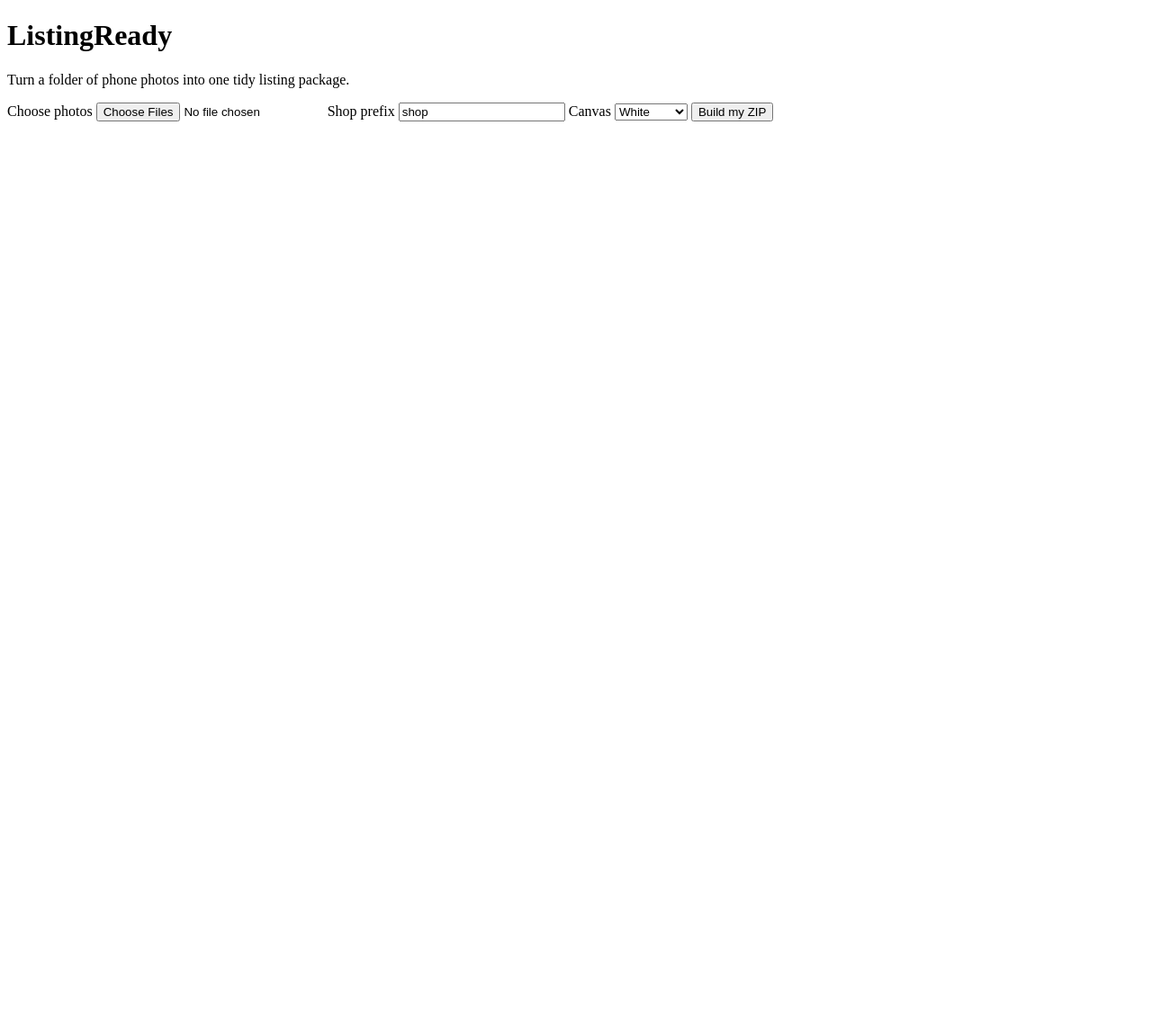
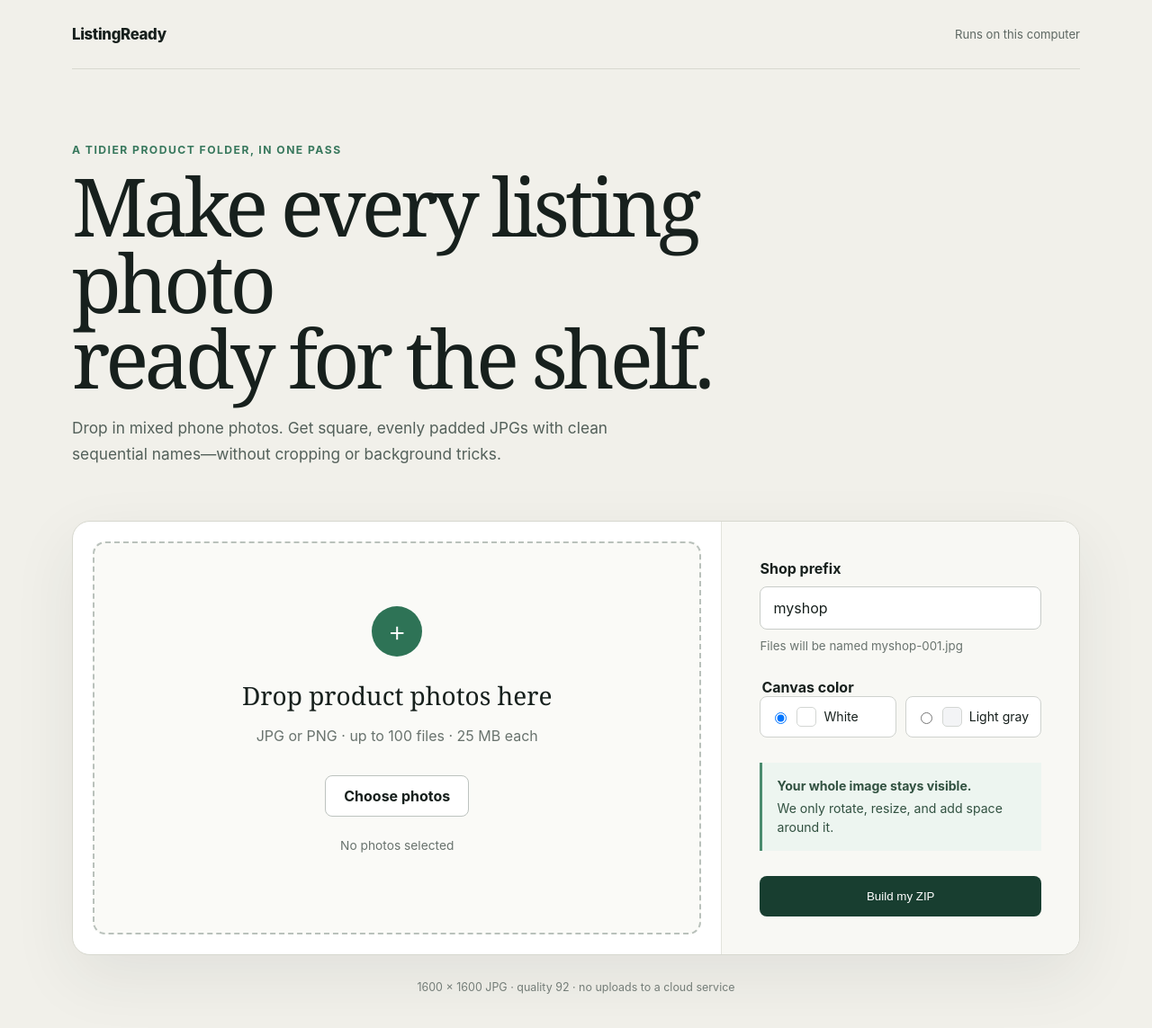
Before and after one commit to cxing4307-afk/ListingReady, a Flask app: page / in a window 1280 px wide. Shown: the whole page at 90% size. Before the commit the page ends 135 px from the top, so only its background shows below. Run offline with Flask 3, Linux system fonts and the light colour scheme.

Commit message:
wire up the drop zone

```diff
--- /dev/null
+++ b/listingready/static/app.css
@@ -0,0 +1,72 @@
+:root {
+  color: #17201d;
+  background: #f1f0ea;
+  font-family: Inter, ui-sans-serif, system-ui, -apple-system, BlinkMacSystemFont, "Segoe UI", sans-serif;
+  font-synthesis: none;
+}
+
+* { box-sizing: border-box; }
+
+body { margin: 0; min-height: 100vh; }
+
+.shell { width: min(1120px, calc(100% - 40px)); margin: 0 auto; }
+
+header {
+  display: flex;
+  align-items: center;
+  justify-content: space-between;
+  padding: 28px 0;
+  border-bottom: 1px solid #d8d8cf;
+}
+
+.wordmark { color: inherit; font-size: 1.05rem; font-weight: 760; letter-spacing: -.02em; text-decoration: none; }
+.local-note { color: #5e6863; font-size: .82rem; }
+
+.intro { padding: 70px 0 42px; max-width: 820px; }
+.eyebrow { color: #38785d; font-size: .76rem; font-weight: 750; letter-spacing: .12em; text-transform: uppercase; }
+h1 { margin: 12px 0 22px; font-family: Georgia, serif; font-size: clamp(3rem, 7vw, 6rem); font-weight: 500; letter-spacing: -.055em; line-height: .94; }
+.lede { max-width: 670px; color: #53605a; font-size: 1.08rem; line-height: 1.7; }
+
+.workspace {
+  display: grid;
+  grid-template-columns: minmax(0, 1.45fr) minmax(300px, .8fr);
+  overflow: hidden;
+  margin-bottom: 28px;
+  border: 1px solid #d7d8cf;
+  border-radius: 20px;
+  background: #fff;
+  box-shadow: 0 24px 70px rgba(42, 51, 47, .08);
+}
+
+.drop-card { min-height: 430px; padding: 70px 36px; text-align: center; border: 2px dashed #b9c1bb; margin: 22px; border-radius: 14px; background: #fafaf7; transition: border-color .15s, background .15s; }
+.drop-card.is-over { border-color: #34795b; background: #f1f8f4; }
+.drop-icon { display: grid; place-items: center; width: 56px; height: 56px; margin: 0 auto 24px; border-radius: 50%; color: white; background: #2e7356; font-size: 2rem; font-weight: 300; }
+.drop-card h2 { margin: 0; font-family: Georgia, serif; font-size: 1.75rem; font-weight: 500; }
+.drop-card > p { color: #69736e; }
+.choose-button { display: inline-block; margin: 18px 0 10px; padding: 12px 20px; border: 1px solid #bdc3bf; border-radius: 8px; background: white; cursor: pointer; font-weight: 700; }
+.choose-button:hover { border-color: #34795b; }
+.file-input { position: absolute; width: 1px; height: 1px; clip: rect(0 0 0 0); overflow: hidden; }
+.file-summary { min-height: 1.3em; font-size: .86rem; }
+
+.settings { display: flex; flex-direction: column; gap: 28px; padding: 42px; border-left: 1px solid #e3e4dc; background: #f8f8f4; }
+.field { display: grid; gap: 10px; margin: 0; padding: 0; border: 0; }
+.field > label, legend { font-weight: 730; }
+.field input[type="text"], .field > input { width: 100%; padding: 13px 14px; border: 1px solid #c8ccc8; border-radius: 8px; background: white; color: inherit; font: inherit; }
+.field small { color: #6a746f; }
+.swatches { display: flex; gap: 10px; }
+.swatch-option { display: flex; flex: 1; align-items: center; gap: 8px; padding: 11px; border: 1px solid #cfd2ce; border-radius: 8px; background: white; cursor: pointer; font-size: .88rem; }
+.swatch { width: 22px; height: 22px; border: 1px solid #d3d6d3; border-radius: 5px; }
+.swatch.white { background: #fff; }
+.swatch.gray { background: #f3f4f6; }
+.promise { display: grid; gap: 5px; padding: 16px; border-left: 3px solid #4a8b6e; background: #edf5f0; color: #315140; font-size: .88rem; line-height: 1.45; }
+.export-button { margin-top: auto; padding: 15px 18px; border: 0; border-radius: 8px; color: white; background: #183e30; cursor: pointer; font: 700 1rem inherit; }
+.export-button:hover { background: #235841; }
+footer { padding: 0 0 38px; color: #747d78; text-align: center; font-size: .78rem; }
+
+@media (max-width: 760px) {
+  .shell { width: min(100% - 24px, 600px); }
+  .intro { padding-top: 48px; }
+  .workspace { grid-template-columns: 1fr; }
+  .drop-card { min-height: 350px; margin: 12px; padding: 52px 18px; }
+  .settings { padding: 30px 24px; border-top: 1px solid #e3e4dc; border-left: 0; }
+}
--- /dev/null
+++ b/listingready/static/app.js
@@ -0,0 +1,36 @@
+const input = document.querySelector("#images");
+const zone = document.querySelector("#drop-zone");
+const summary = document.querySelector("#file-summary");
+const prefix = document.querySelector("#prefix");
+const preview = document.querySelector("#name-preview");
+
+function updateSummary() {
+  const count = input.files.length;
+  summary.textContent = count ? `${count} photo${count === 1 ? "" : "s"} ready` : "No photos selected";
+}
+
+input.addEventListener("change", updateSummary);
+prefix.addEventListener("input", () => {
+  preview.textContent = `${prefix.value.trim() || "myshop"}-001.jpg`;
+});
+
+for (const eventName of ["dragenter", "dragover"]) {
+  zone.addEventListener(eventName, (event) => {
+    event.preventDefault();
+    zone.classList.add("is-over");
+  });
+}
+
+for (const eventName of ["dragleave", "drop"]) {
+  zone.addEventListener(eventName, (event) => {
+    event.preventDefault();
+    zone.classList.remove("is-over");
+  });
+}
+
+zone.addEventListener("drop", (event) => {
+  input.files = event.dataTransfer.files;
+  updateSummary();
+});
+
+// TODO: Let users remove one mistaken file without reopening the picker.
--- a/listingready/templates/index.html
+++ b/listingready/templates/index.html
@@ -4,23 +4,65 @@
     <meta charset="utf-8">
     <meta name="viewport" content="width=device-width, initial-scale=1">
     <title>ListingReady</title>
+    <link rel="stylesheet" href="{{ url_for('static', filename='app.css') }}">
   </head>
   <body>
-    <main>
-      <h1>ListingReady</h1>
-      <p>Turn a folder of phone photos into one tidy listing package.</p>
-      <form action="/export" method="post" enctype="multipart/form-data">
-        <label for="images">Choose photos</label>
-        <input id="images" name="images" type="file" accept=".jpg,.jpeg,.png" multiple required>
-        <label for="prefix">Shop prefix</label>
-        <input id="prefix" name="prefix" value="shop" required>
-        <label for="canvas">Canvas</label>
-        <select id="canvas" name="canvas">
-          <option value="white">White</option>
-          <option value="gray">Light gray</option>
-        </select>
-        <button type="submit">Build my ZIP</button>
+    <main class="shell">
+      <header>
+        <a class="wordmark" href="/">ListingReady</a>
+        <span class="local-note">Runs on this computer</span>
+      </header>
+
+      <section class="intro">
+        <p class="eyebrow">A tidier product folder, in one pass</p>
+        <h1>Make every listing photo<br>ready for the shelf.</h1>
+        <p class="lede">Drop in mixed phone photos. Get square, evenly padded JPGs with clean sequential names—without cropping or background tricks.</p>
+      </section>
+
+      <form class="workspace" action="/export" method="post" enctype="multipart/form-data">
+        <section class="drop-card" id="drop-zone">
+          <div class="drop-icon" aria-hidden="true">+</div>
+          <h2>Drop product photos here</h2>
+          <p>JPG or PNG · up to 100 files · 25 MB each</p>
+          <label class="choose-button" for="images">Choose photos</label>
+          <input class="file-input" id="images" name="images" type="file" accept=".jpg,.jpeg,.png" multiple required>
+          <p class="file-summary" id="file-summary" aria-live="polite">No photos selected</p>
+        </section>
+
+        <section class="settings" aria-label="Package settings">
+          <div class="field">
+            <label for="prefix">Shop prefix</label>
+            <input id="prefix" name="prefix" value="myshop" pattern="[\p{L}\p{N}_-]+" required>
+            <small>Files will be named <span id="name-preview">myshop-001.jpg</span></small>
+          </div>
+
+          <fieldset class="field">
+            <legend>Canvas color</legend>
+            <div class="swatches">
+              <label class="swatch-option">
+                <input type="radio" name="canvas" value="white" checked>
+                <span class="swatch white"></span>
+                White
+              </label>
+              <label class="swatch-option">
+                <input type="radio" name="canvas" value="gray">
+                <span class="swatch gray"></span>
+                Light gray
+              </label>
+            </div>
+          </fieldset>
+
+          <div class="promise">
+            <strong>Your whole image stays visible.</strong>
+            <span>We only rotate, resize, and add space around it.</span>
+          </div>
+
+          <button class="export-button" type="submit">Build my ZIP</button>
+        </section>
       </form>
+
+      <footer>1600 × 1600 JPG · quality 92 · no uploads to a cloud service</footer>
     </main>
+    <script src="{{ url_for('static', filename='app.js') }}"></script>
   </body>
 </html>
```
